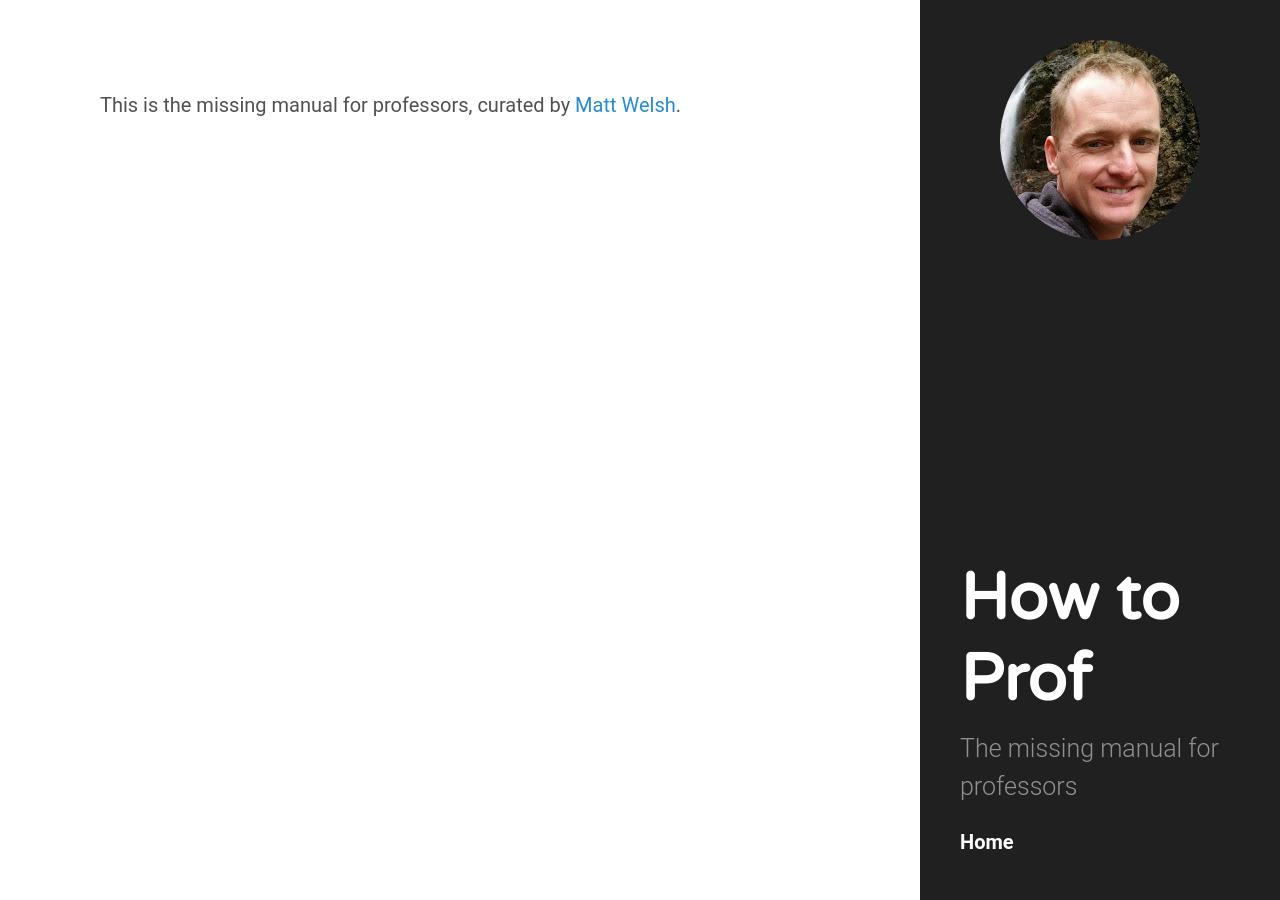
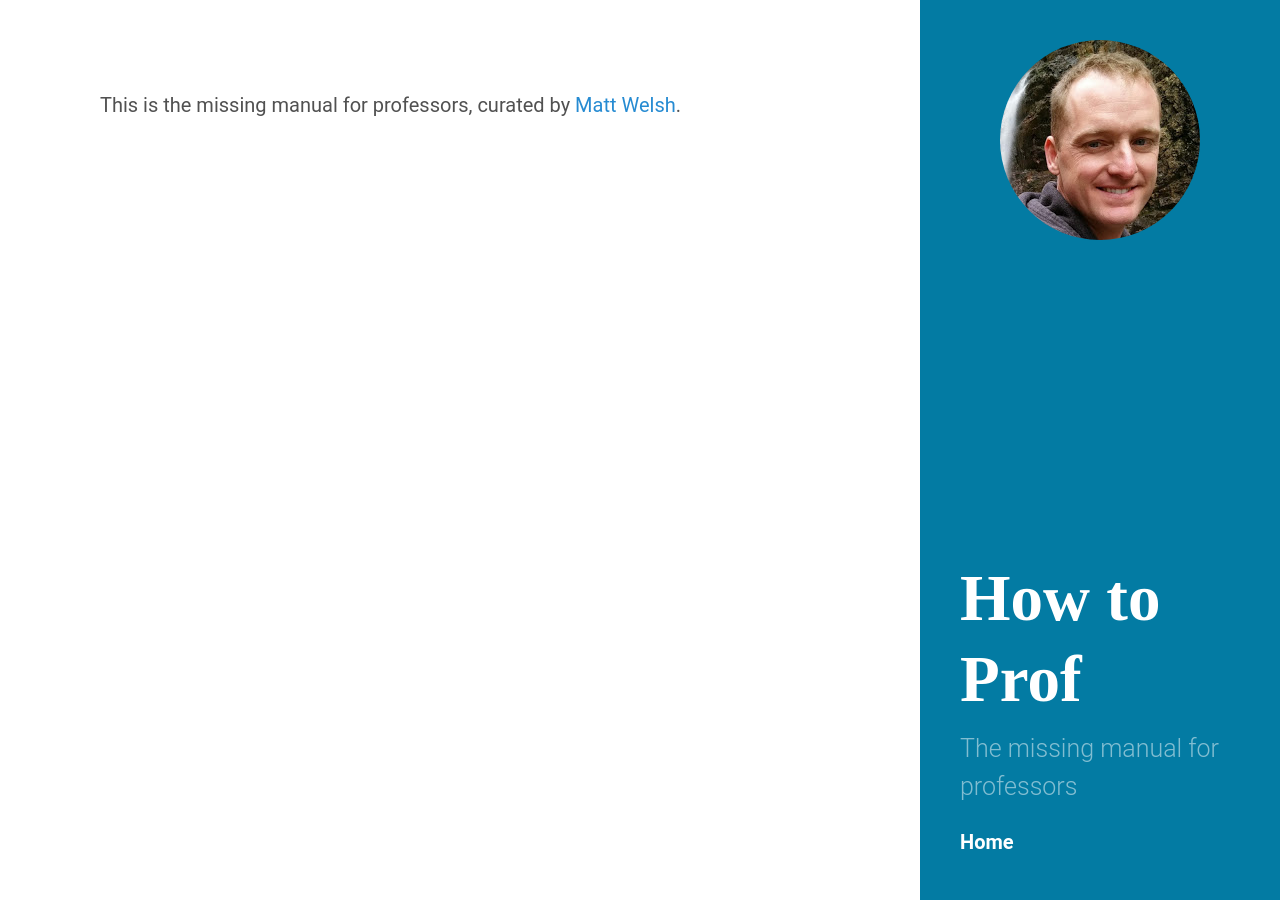
Before and after one commit to mdwelsh/howtoprof, a Jekyll site: the page built from index.md, in a window 1280 px wide. Built offline with Jekyll 4.4.1, drawn with Linux system fonts in a browser that asks for light colours.

Commit message:
Update hyde.css

```diff
--- a/public/css/hyde.css
+++ b/public/css/hyde.css
@@ -57,7 +57,7 @@ html {
   text-align: center;
   padding: 2rem 1rem;
   color: rgba(255,255,255,.5);
-  background-color: #202020;
+  background-color: #037ba3;
 }
 @media (min-width: 48em) {
   .sidebar {
@@ -79,7 +79,7 @@ html {
 .sidebar-about h1 {
   color: #fff;
   margin-top: 0;
-  font-family: "Varela Round";
+  font-family: 'Amatic SC', cursive;
   font-size: 3.25rem;
 }
 
```
